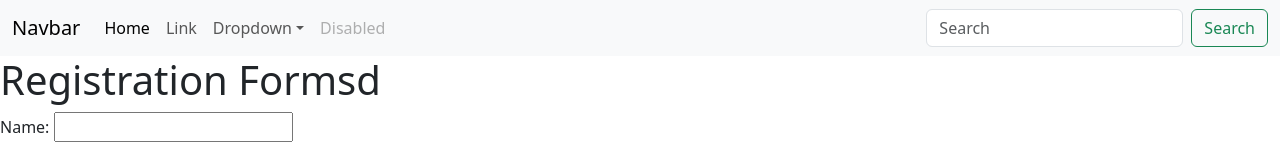
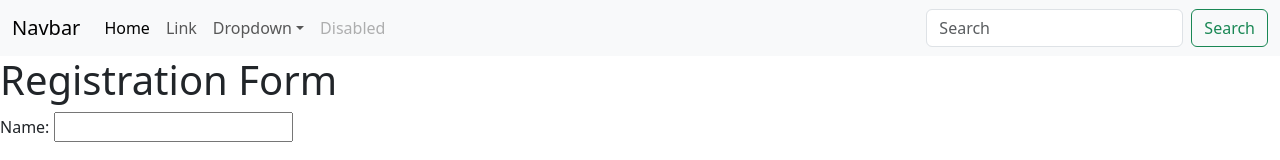
Before and after one commit to Ashi2101/Reactjs_practice, a React (Create React App) app: page / in a window 1280 px wide. Shown: the top 160 px of the page. Built offline with nearby package versions, Linux system fonts and the light colour scheme.

Commit message:
changes in form tag

```diff
--- a/src/components/Form.js
+++ b/src/components/Form.js
@@ -6,7 +6,7 @@ export class Form extends Component {
   render() {
     return (
       <div>
-        <h1>Registration Formsd  </h1>
+        <h1>Registration Form  </h1>
 
         <div>Name: <input type="text"></input></div>
         <br></br>
```
Also changed, not shown: 1 other file (tests, documents, lock files or other folders).
